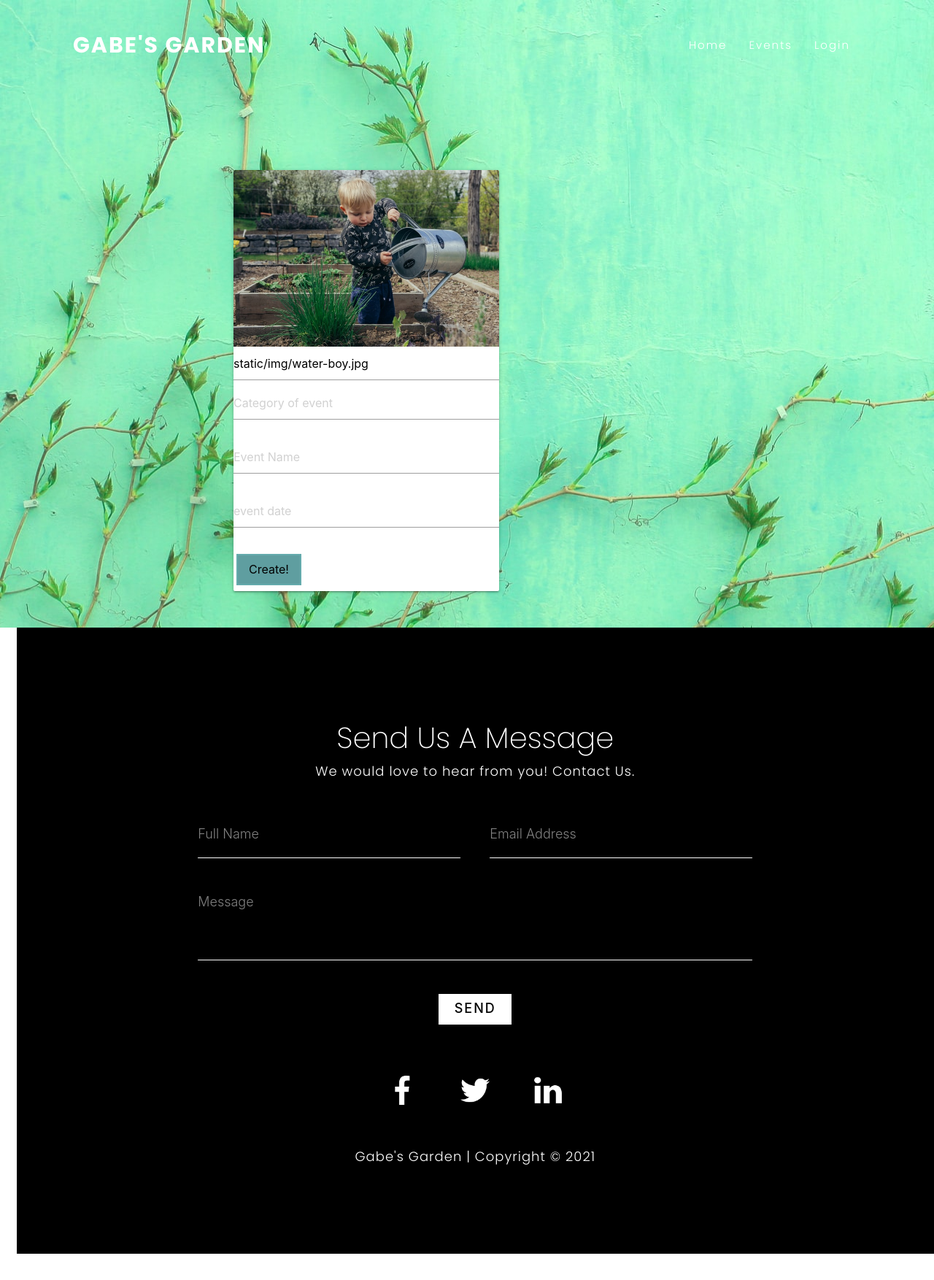
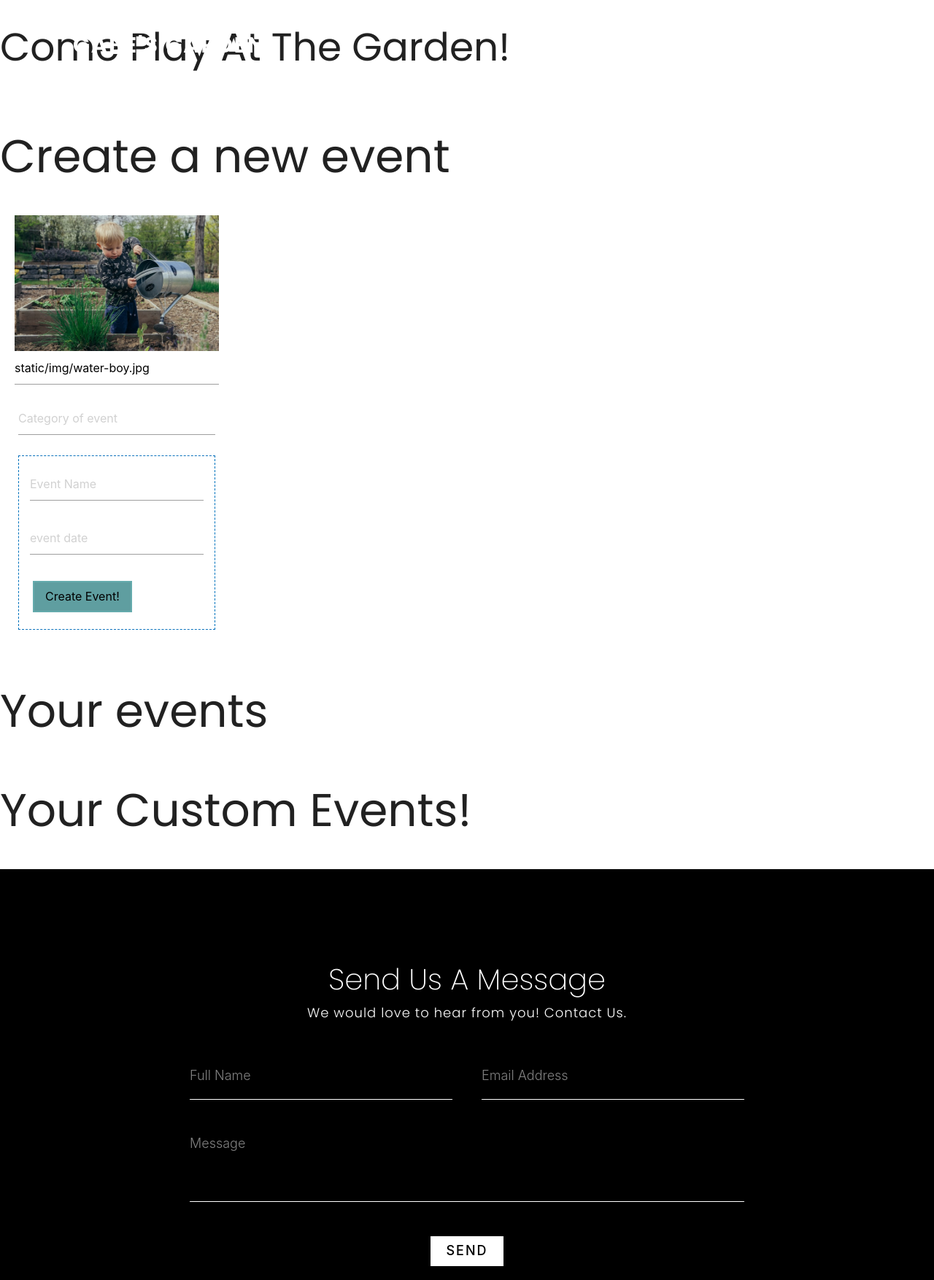
Before and after one commit to Code-Institute-Submissions/susanmarie87-The-Garden_NovResub, a Flask app: template templates/profile.html in a window 1280 px wide. Shown: the top 1754 px of the page at 73% size. Run offline with Flask 2, Linux system fonts and the light colour scheme; the template is opened without the code that fills it, so the values that code supplies are empty; some libraries are stand-ins or nearby versions; some web fonts are replaced.

Commit message:
Unsuccessfully attempted to fix profile cards

```diff
--- a/templates/profile.html
+++ b/templates/profile.html
@@ -1,14 +1,18 @@
 {% extends "base.html" %}
 {% block content %}
+<section class="banner-4" id="register"></section>
+<h2>Come Play At The Garden!</h2>
+<div class="spacer">
+    &nbsp;
+</div>
 
-
-<div class="container-profile">
+<h1>Create a new event</h1>
 <form class="" method="POST" action="{{ url_for('create_event') }}">
-        <div class="row">
-            <div class="col s12 m7">
-                <div class="profile-card">
-                    <div class="card">
-                        <div class="card-image">
+    <div class="wrapper">
+        <div class="cards_wrap">
+            <div class="card_item">
+                <div class="card_inner">
+                    <div class="card_top">
                         <img src="/static/img/water-boy.jpg" alt="new_event_image" />
                         <input type="text" name="image" value="static/img/water-boy.jpg">
                     </div>
@@ -24,26 +28,23 @@
                             <p>
                                 <input type="text" name="event_date" placeholder="event date">
                             </p>
-                                <button class="button1" value="new event" name="new event"
-                                    type="submit">Create!</button>
+                            <button class="button1" value="new event" name="new event">Create Event!</button>
+                        </div>
                     </div>
                 </div>
             </div>
         </div>
     </div>
 </form>
-
-
-    <!--<h5 class="registered-flash">You're registered for the following events: {{username}}</h5>-->
+<h1> Your events</h1>
 <form class="" method="POST" action="{{ url_for('unregister_event') }}">
-
-
+    <div class="wrapper">
+        <div class="cards_wrap">
             {% for event in events %}
-        <div class="row">
-            <div class="col s12 m7">
-                <div class="card-2">
-                    <div class="card-image">
-                        <img src="../{{event.image}}" alt="{{event.event_name}}" />
+            <div class="card_item">
+                <div class="card_inner">
+                    <div class="card_top">
+                        <img src="{{event.image}}" alt="{{event.event_name}}" />
                     </div>
                     <div class="card_bottom">
                         <div class="card_category">
@@ -65,23 +66,19 @@
                     </div>
                 </div>
             </div>
-        </div>
-
             {% endfor %}
         </div>
     </div>
 </form>
-
-<!--<h3>Here are your own custom garden events {{username}}</h3>-->
+<h1> Your Custom Events!</h1>
 <form class="" method="POST">
-    <div class="row">
-        <div class="col s12 m7">
-            <div class="card">
+    <div class="wrapper">
+        <div class="cards_wrap">
             {% for event in my_events %}
             <div class="card_item">
                 <div class="card_inner">
                     <div class="card_top">
-                            <img src="../{{event.image}}" alt="{{event.event_name}}" />
+                        <img src="{{event.image}}" alt="{{event.event_name}}" />
                     </div>
                     <div class="card_bottom">
                         <div class="card_category">
@@ -107,14 +104,8 @@
                     </div>
                 </div>
             </div>
-
             {% endfor %}
         </div>
     </div>
-    </div>
-    </div>
 </form>
-
-
-
 {% endblock %}
```
Lines whose indentation alone changed are shown as unchanged.
